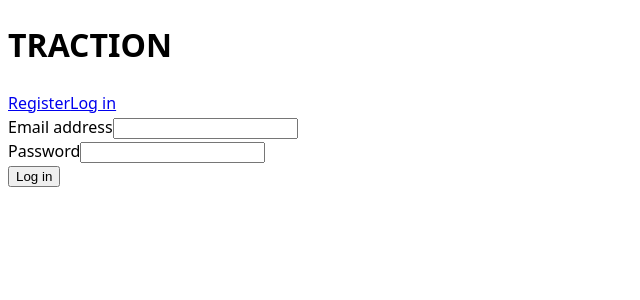
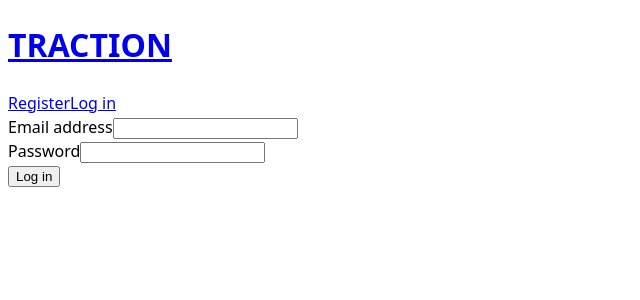
Before and after one commit to marmaryia/job-application-tracker, a React (Vite) app: page /login in a window 1280 px wide. Shown: the top 300 px of the page, without its empty margins (0-640 px from the left). Built offline with nearby package versions, Linux system fonts and the light colour scheme.

Commit message:
cosmetic changes

```diff
--- a/src/components/ApplicationsTable.tsx
+++ b/src/components/ApplicationsTable.tsx
@@ -54,8 +54,7 @@ function ApplicationsTable({
 
   if (error) return <p>There has been an error</p>;
   if (isLoading) return <p>Fetching data</p>;
-  if (applicationsData.length === 0)
-    return <p>You do not have any applications yet</p>;
+  if (applicationsData.length === 0) return <p>No application found</p>;
 
   return (
     <table>
--- a/src/components/Header.tsx
+++ b/src/components/Header.tsx
@@ -8,7 +8,10 @@ function Header() {
   const { loggedInUser } = useContext(UserContext);
   return (
     <header>
-      <h1>TRACTION</h1>
+      <Link to="/applications">
+        <h1>TRACTION</h1>
+      </Link>
+
       {!loggedInUser && <Link to="/register">Register</Link>}
       {!loggedInUser && <Link to="/login">Log in</Link>}
       {loggedInUser && <Logout />}
```
